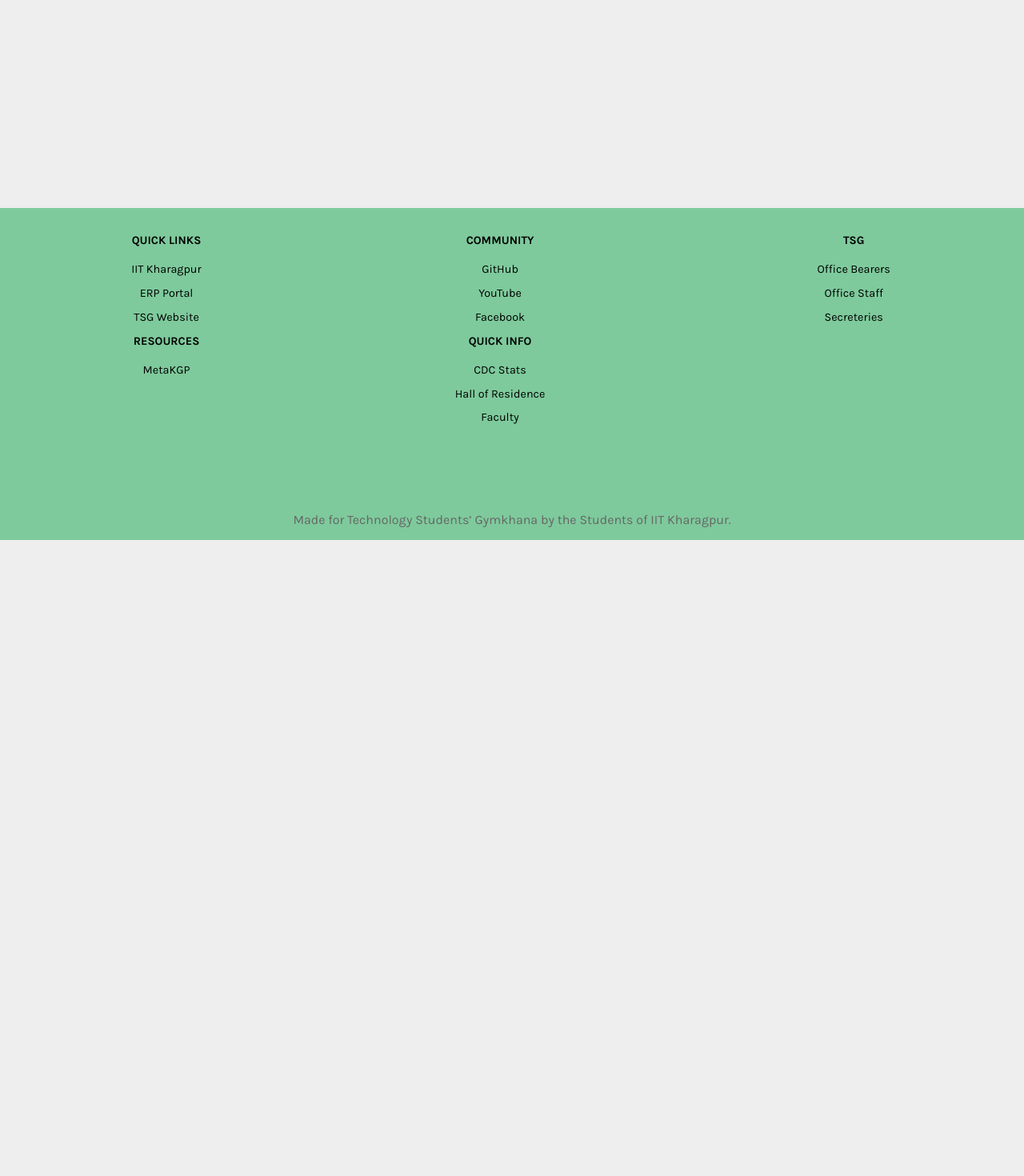
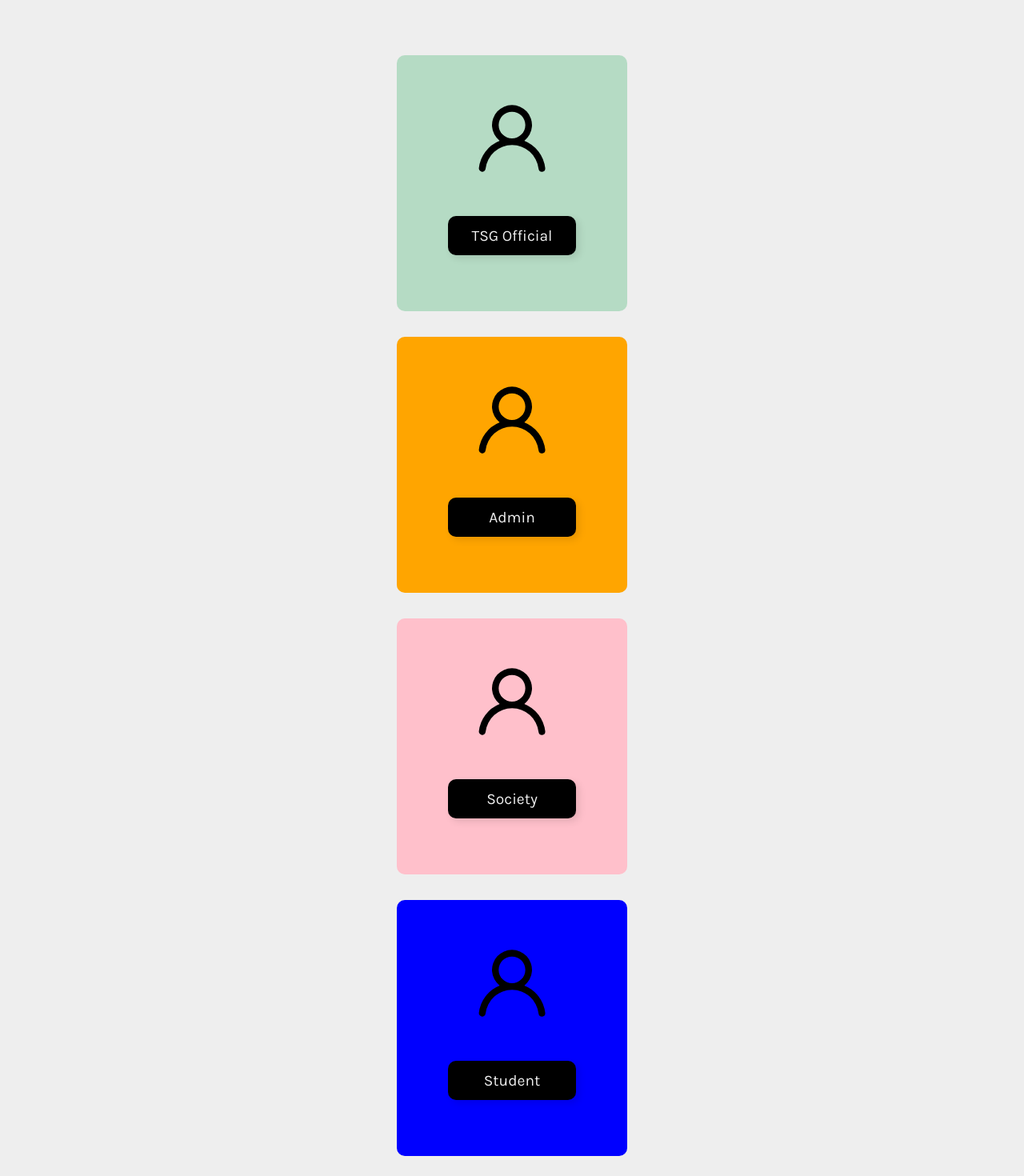
Before and after one commit to Hack-TeeEssGee/frontend, a React (Create React App) app: page / in a window 1280 px wide. Shown: the part 2060-3530 px from the top of the page at 80% size. Before the commit the page ends 2735 px from the top, so only its background shows below. Built offline with nearby package versions, Linux system fonts and the light colour scheme.

Commit message:
Added login cards;

```diff
--- a/src/components/landing/loginPortal.js
+++ b/src/components/landing/loginPortal.js
@@ -1,7 +1,27 @@
+import UilUser from "@iconscout/react-unicons/icons/uil-user";
+
 const LoginPortal = () => {
   return (
     <div className="login-portal">
       <h1>Login Portal</h1>
+      <div className="login-cards-wrapper">
+        <div className="login-card" color="green">
+          <UilUser size={100} />
+          <button className="login-card-button">TSG Official</button>
+        </div>
+        <div className="login-card" color="orange">
+          <UilUser size={100} />
+          <button className="login-card-button">Admin</button>
+        </div>
+        <div className="login-card" color="pink">
+          <UilUser size={100} />
+          <button className="login-card-button">Society</button>
+        </div>
+        <div className="login-card" color="blue">
+          <UilUser size={100} />
+          <button className="login-card-button">Student</button>
+        </div>
+      </div>
     </div>
   );
 };
--- a/src/styles/_landing.scss
+++ b/src/styles/_landing.scss
@@ -50,3 +50,47 @@
 .event-calendar {
   background-color: $primary-color;
 }
+
+.login-cards-wrapper {
+  width: 100%;
+  display: flex;
+  justify-content: space-evenly;
+  margin: 4rem 1rem;
+
+  @include smd {
+    flex-direction: column;
+    align-items: center;
+  }
+
+  .login-card {
+    min-height: 20rem;
+    width: 18rem;
+    display: flex;
+    flex-direction: column;
+    align-items: center;
+    justify-content: space-evenly;
+    padding: 1.5rem 2rem;
+    border-radius: 10px;
+    margin: 1rem;
+
+    &[color="green"] {
+      background-color: rgba($primary-color, 0.5);
+    }
+    &[color="pink"] {
+      background-color: pink;
+    }
+    &[color="orange"] {
+      background-color: orange;
+    }
+    &[color="blue"] {
+      background-color: blue;
+    }
+
+    button {
+      background-color: $heading-color;
+      color: #eee;
+      border-radius: 10px;
+      min-width: 10rem;
+    }
+  }
+}
```
